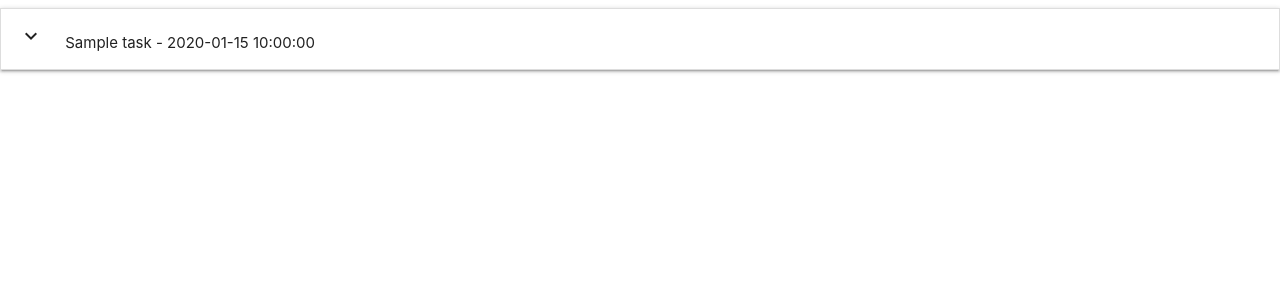
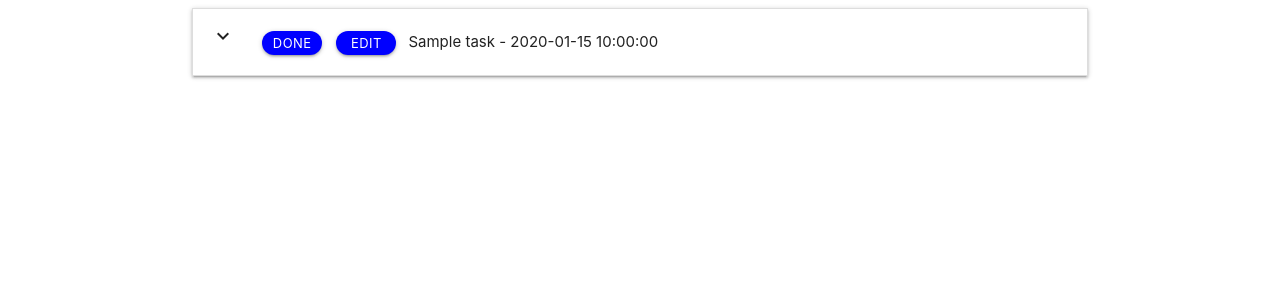
Before and after one commit to plyn85/new_task_app, a Flask app: page /get_tasks in a window 1280 px wide. Shown: the top 300 px of the page. Run offline with Flask 2, Linux system fonts and the light colour scheme; a database or web service that is not in the repository returns one stand-in record (values such as "Sample title"); some libraries are stand-ins or nearby versions.

Commit message:
adding some styles to task section buttons

```diff
--- a/app.py
+++ b/app.py
@@ -18,8 +18,6 @@ mongo = PyMongo(app)
 @app.route('/')
 def index():
     return redirect(url_for("add_task"))
-
-
 @app.route('/get_tasks')
 def get_tasks():
     # this aims back at the tasks html and page and the mongo db database
--- a/static/css/style.css
+++ b/static/css/style.css
@@ -0,0 +1,13 @@
+.btn-small {
+  height: 24px;
+  width: 60px;
+  line-height: 24px;
+  margin: 5px 5px;
+  padding: 0 0.5em;
+  background-color: blue;
+  border-radius: 12px;
+}
+
+.task_header {
+  margin: 7px 7px;
+}
--- a/templates/base.html
+++ b/templates/base.html
@@ -1,7 +1,6 @@
 <!DOCTYPE html>
 <html>
   <head>
-
     <link
       href="https://fonts.googleapis.com/icon?family=Material+Icons"
       rel="stylesheet"
@@ -11,13 +10,17 @@
       href="https://cdnjs.cloudflare.com/ajax/libs/materialize/1.0.0/css/materialize.min.css"
     />
     <link
-    rel="stylesheet"
-    href="{{url_for('static', filename = 'css/style.css')}}" type="text/css"
-  />
+      rel="stylesheet"
+      href="{{url_for('static', filename = 'css/style.css')}}"
+      type="text/css"
+    />
   </head>
 
   <body>
-    {% block content %} {%endblock%}
+    <div class="container">
+      {% block content %} {%endblock%}
+    </div>
+
     <script src="https://cdnjs.cloudflare.com/ajax/libs/materialize/1.0.0/js/materialize.min.js"></script>
     <script>
       document.addEventListener("DOMContentLoaded", function() {
--- a/templates/tasks.html
+++ b/templates/tasks.html
@@ -7,10 +7,13 @@
   {% for task in tasks %}
   <li>
     <div class="collapsible-header">
-
-      <div class=" task_header col s9">
-        <i class="material-icons">expand_more</i> {{task.task_name}} -
-        {{task.due_date}}
+      <div class="col s3">
+        <i class="material-icons">expand_more</i>
+        <a class="waves-effect waves-light btn btn-small">Done</a>
+        <a class="waves-effect waves-light btn btn-small">Edit</a>
+      </div>
+      <div class="task_header col s9">
+        {{task.task_name}} - {{task.due_date}}
       </div>
     </div>
     <div class="collapsible-body">
```
